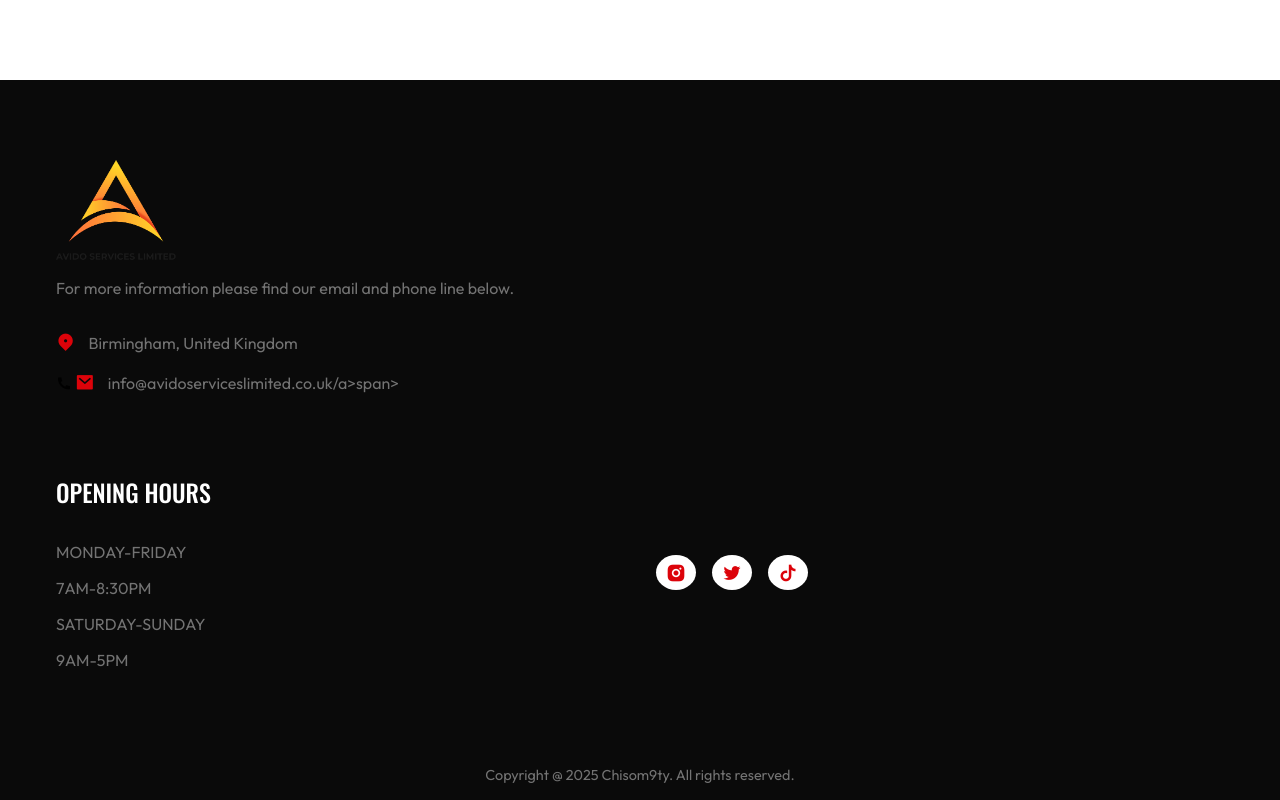
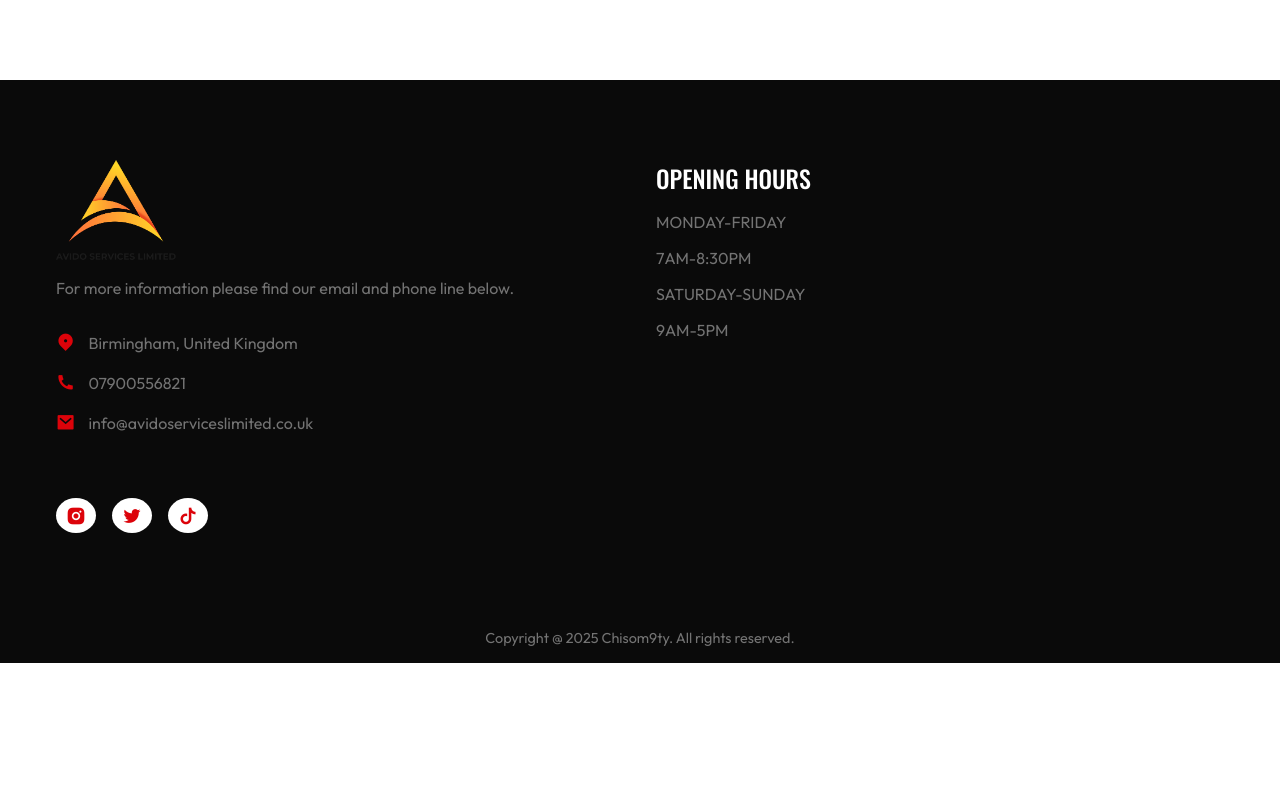
Before and after one commit to Chisom9ty/avido, a plain HTML site: page index.html in a window 1280 px wide. Shown: the part 4077-4877 px from the top of the page. After the commit the page ends 4740 px from the top, so only its background shows below. Drawn offline with nearby package versions, Linux system fonts and the light colour scheme.

Commit message:
Update index.html

```diff
--- a/index.html
+++ b/index.html
@@ -296,18 +296,19 @@
                         </a>
                     </li>
                     <li>
+                        <a href="tel:07900556821" >
+                            <span><i class="ri-phone-fill"></i></span>
+                            07900556821
 
-                            <span><i class="ri-phone-fill"></i></span>
-                           <a href="tel:07900556821></a>
+                        </a>
                     </li>
                     <li>
+                        <a href="mailto:info@avidoserviceslimited.co.uk">
+                            <span><i class="ri-mail-fill"></i></span>
+                            info@avidoserviceslimited.co.uk
 
-                            <span><i class="ri-mail-fill"></i><a href="mailto:info@avidoserviceslimited.co.uk"> info@avidoserviceslimited.co.uk/a>span>
-
-
-
-                    </li>
-                </ul>
+                        </a>
+                    </li>                </ul>
             </div>
             <div class="footer__col">
                <h4>OPENING HOURS</h4>
```
